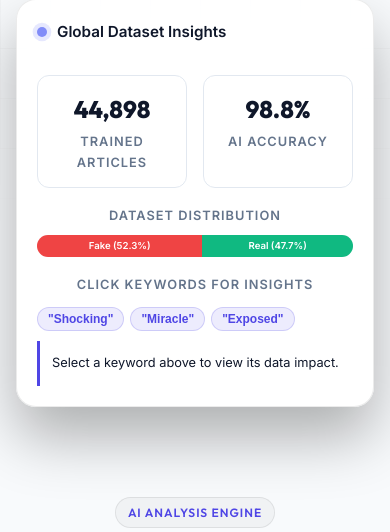
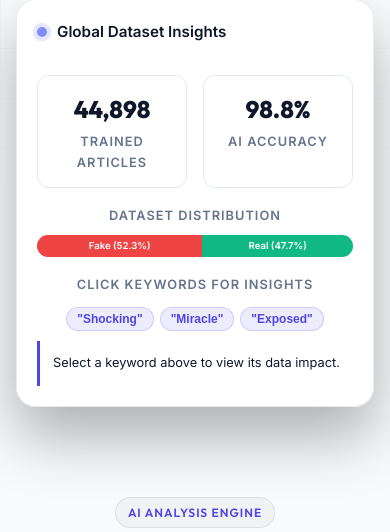
Before and after one commit to Sujal196/Fake-News-Detection-System, a Flask app: page / in a window 390 px wide. Shown: the part 502-1034 px from the top of the page. Run offline with Flask 3, Linux system fonts and the light colour scheme.

Commit message:
Modify Files

```diff
--- a/static/css/style.css
+++ b/static/css/style.css
@@ -1232,6 +1232,9 @@ h1, h2, h3, h4, .sec-badge, .nav-logo {
   .hero-visual { width: 100%; display: flex; justify-content: center; }
 
   .ad-card { text-align: center; }
+  .ad-lbl { text-align: center; }
+  .ad-tags { justify-content: center; }
+  .ad-insight-result { justify-content: center; text-align: center; }
 
   .steps-row { flex-direction: column; align-items: center; gap: 40px; }
   .step-card { width: 100%; max-width: 500px; text-align: center; }
--- a/templates/index.html
+++ b/templates/index.html
@@ -18,7 +18,7 @@
     <meta property="og:description" content="Detect fake news instantly using advanced AI and Machine Learning.">
     <meta property="og:image" content="{{ url_for('static', filename='img/logo.png') }}">
 
-    <link rel="stylesheet" href="{{ url_for('static', filename='css/style.css') }}?v=37.0">
+    <link rel="stylesheet" href="{{ url_for('static', filename='css/style.css') }}?v=38.0">
     <link
         href="https://fonts.googleapis.com/css2?family=Outfit:wght@300;400;500;600;700;800;900&family=Inter:wght@300;400;500;600&display=swap"
         rel="stylesheet">
```
